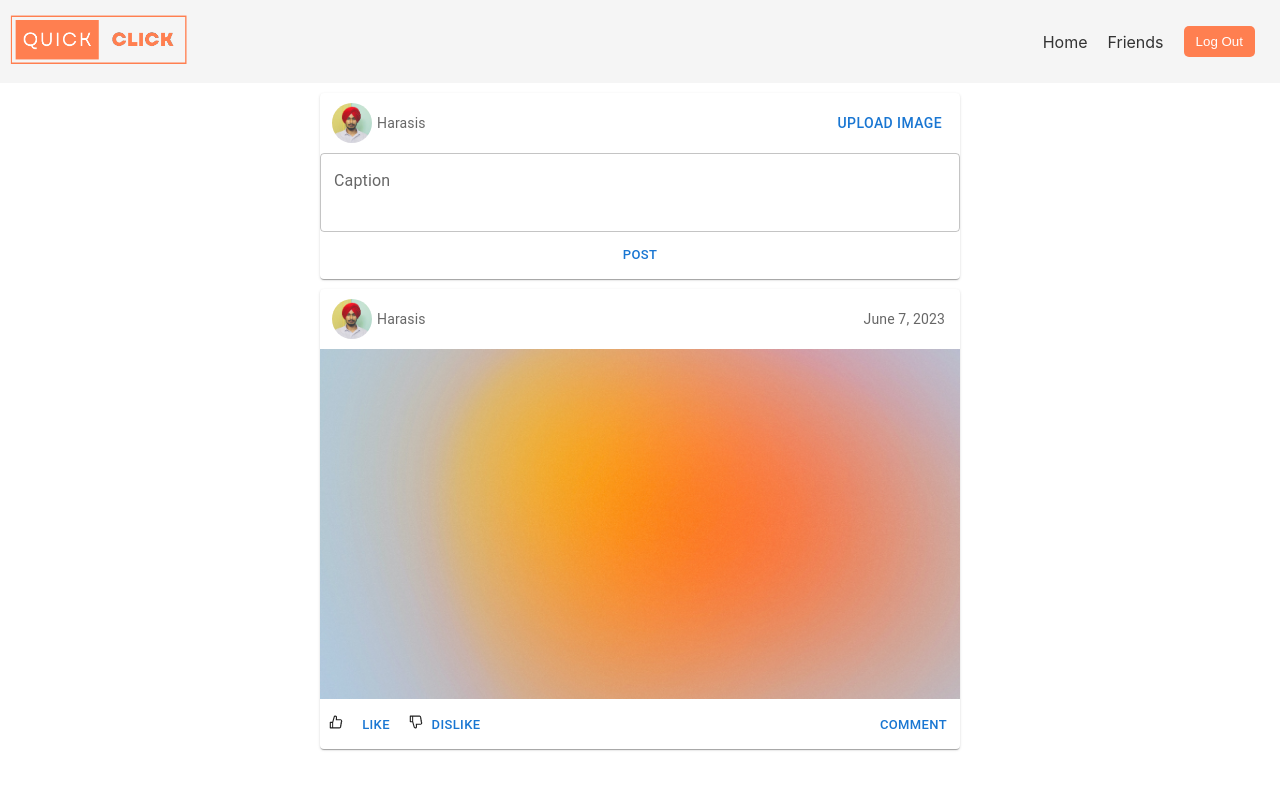
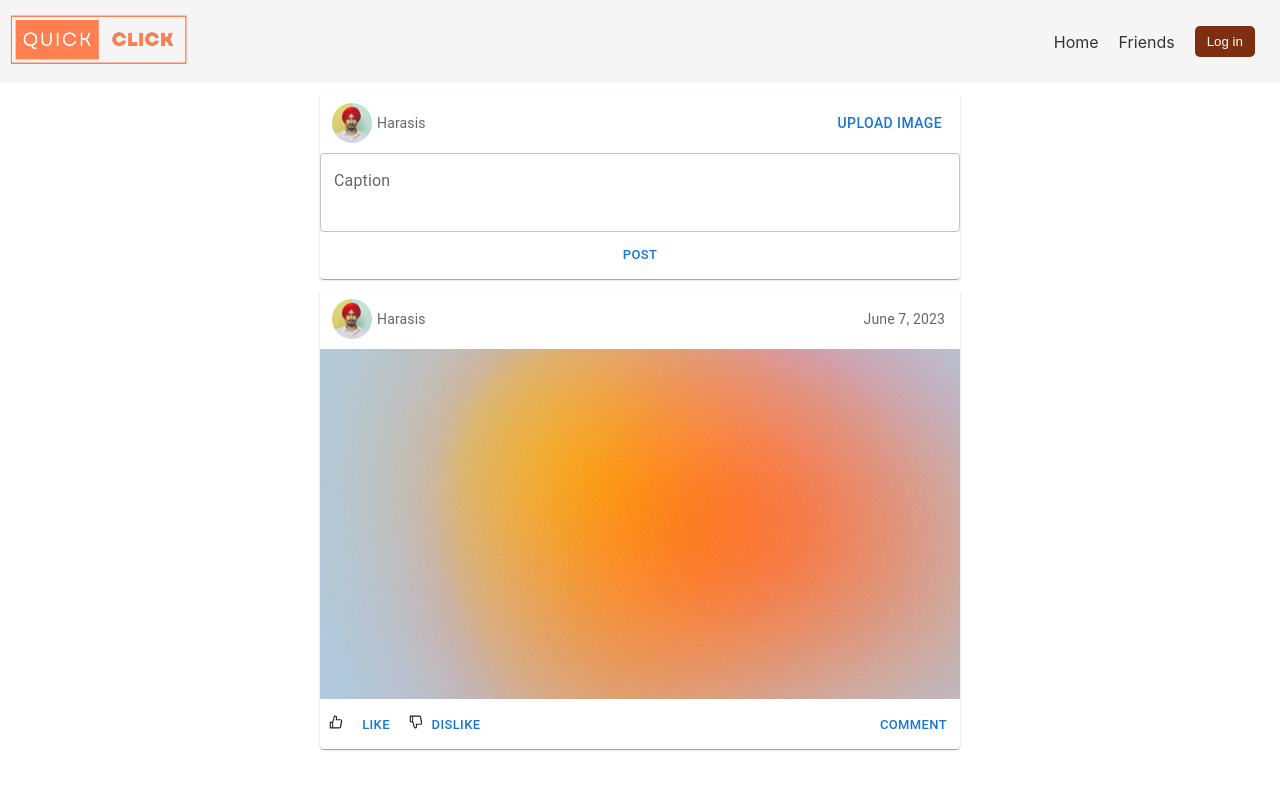
Before and after one commit to Rakibul-Islam-GitHub/quick-click-posting-webapp, a React (Create React App) app: page / in a window 1280 px wide. Shown: the top 790 px of the page. Built offline with nearby package versions, Linux system fonts and the light colour scheme.

Commit message:
login / logout based on authentication

```diff
--- a/src/Navbar.jsx
+++ b/src/Navbar.jsx
@@ -1,32 +1,37 @@
-import React from "react";
+import React, { useContext } from "react";
 import "./Navbar.css";
 import { Link } from "react-router-dom";
 
 import logonav from "./images/QC Logo.png";
+import { AuthContext } from "./context/AuthContext";
 
 
 const Navbar = () => {
+  const { authenticated } = useContext(AuthContext)
+
   return (
     <div>
       <nav className="navbar">
         <div className="logo">
           <img src={logonav} alt="Logo" className="logo-img" />
         </div>
-        {/* <div className="search-bar">
-          <input type="text" placeholder="Search" />
-        </div> */}
+
         <div>
           <ul className="nav-links">
             <li>
-              <a href="/">Home</a>
+              <Link to="/">Home</Link>
             </li>
             <li>
               <a href="/friends">Friends</a>
             </li>
-            <li>
+            {authenticated ? <li>
+              <Link to ={'#'}>
+              <button className="nav-button">Log Out</button></Link>
+            </li> :
+            <li >
               <Link to ={'/login'}>
-              <button className="nav-button">Log Out</button></Link>
-            </li>
+              <button className="nav-button" style={{backgroundColor:'#7f2f11'}}>Log in</button></Link>
+            </li>}
           </ul>
         </div>
       </nav>
```
